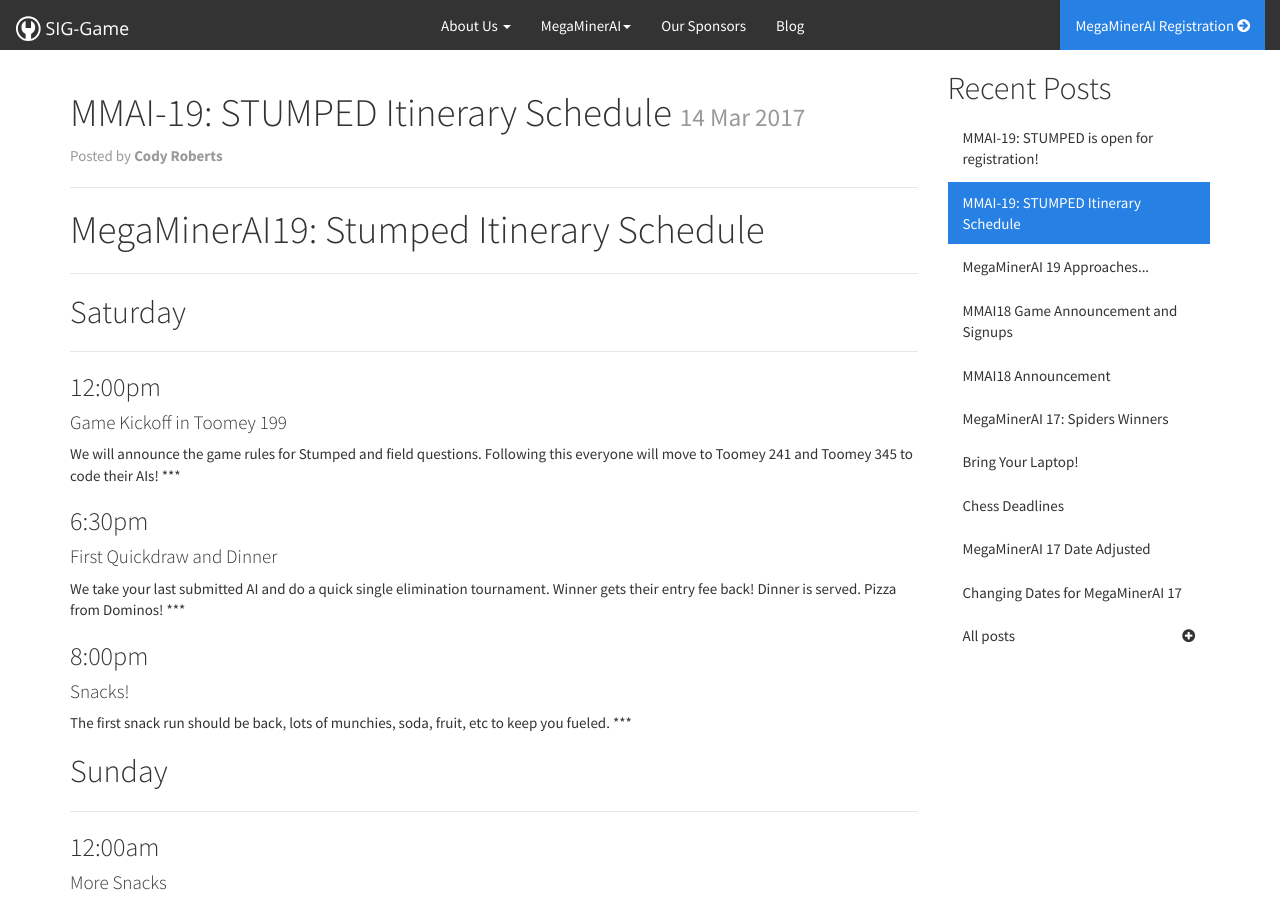
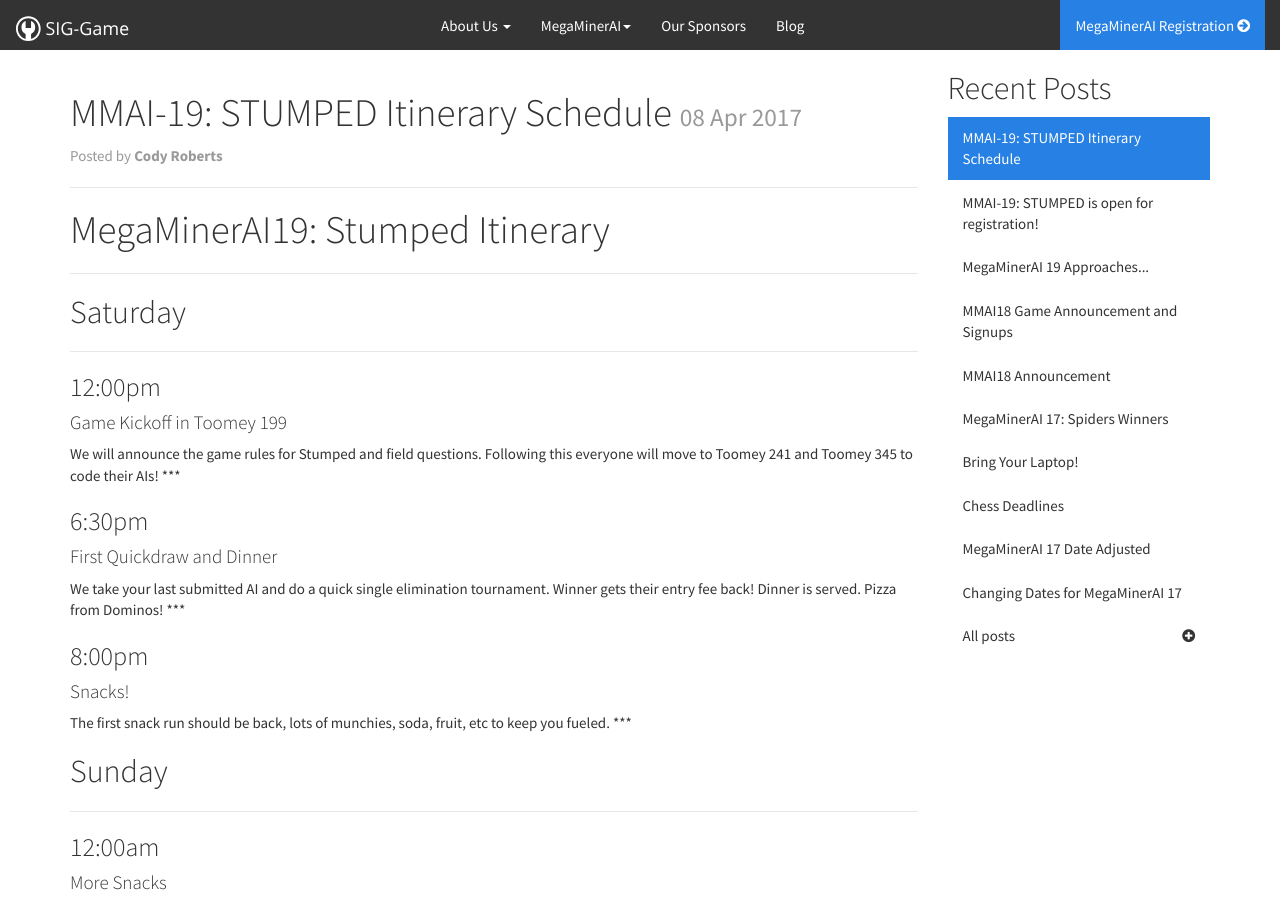
Before and after one commit to siggame/siggame.github.io, a Jekyll site: the page built from _posts/2017-04-08-MegaMinerAI19-Itinerary.md, in a window 1280 px wide and 900 px high. Built offline with Jekyll 4.4.1, drawn with Linux system fonts in a browser that asks for light colours; nearby versions of some CDN libraries.

Commit message:
Update and rename 2017-03-14-MegaMinerAI19-Itinerary.md to 2017-04-08-MegaMinerAI19-Itinerary.md

```diff
--- a/_posts/2017-03-14-MegaMinerAI19-Itinerary.md
+++ b/_posts/2017-04-08-MegaMinerAI19-Itinerary.md
@@ -4,8 +4,7 @@ title: "MMAI-19: STUMPED Itinerary Schedule"
 author: "Cody Roberts"
 ---
 
-# MegaMinerAI19: Stumped Itinerary Schedule
-
+# MegaMinerAI19: Stumped Itinerary
 ***
 ## Saturday
 ***
```
